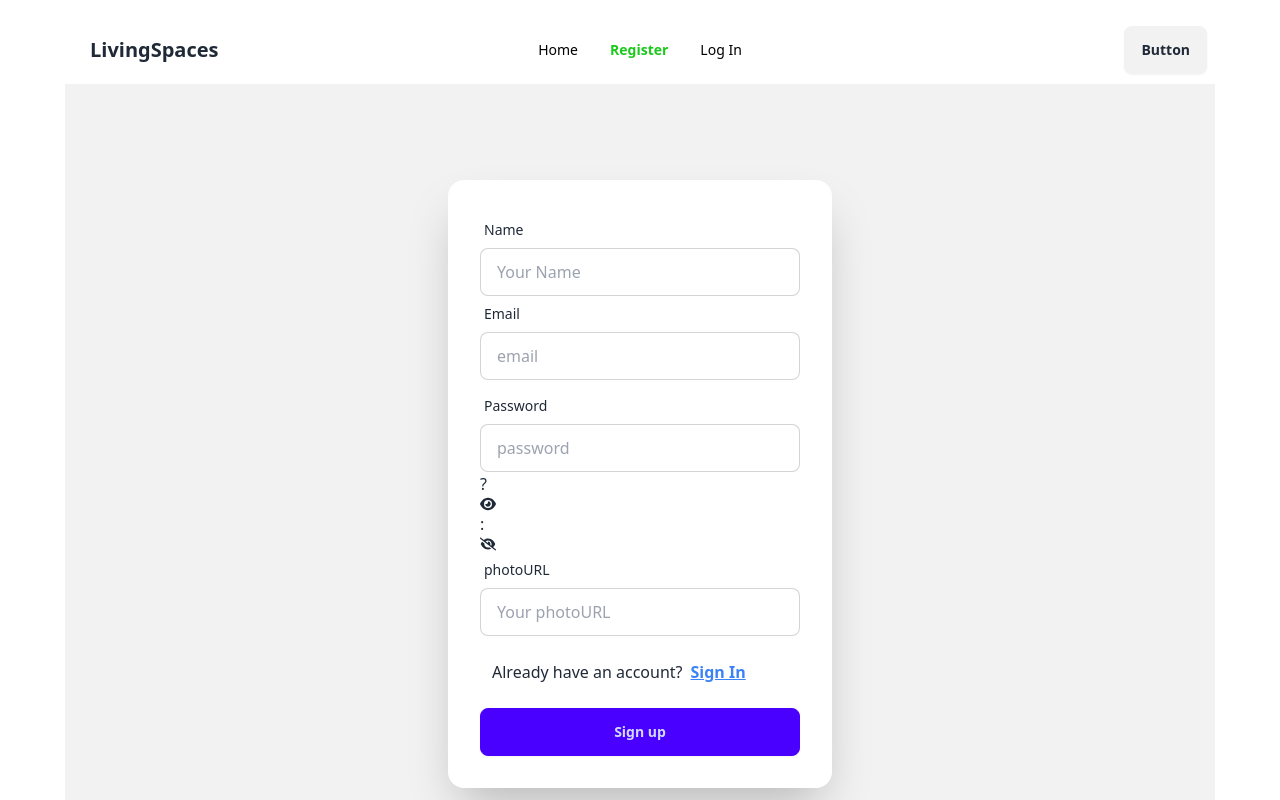
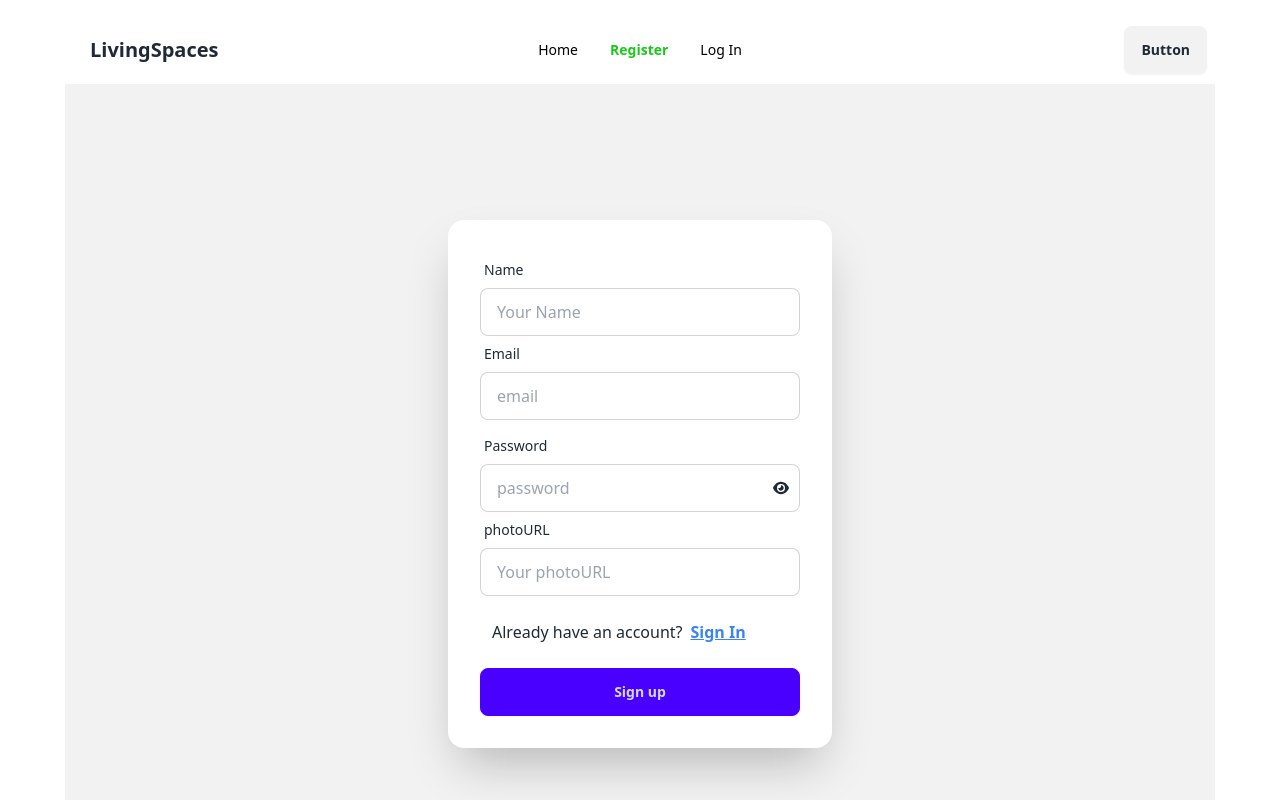
Before and after one commit to Safwan169/Real-State--9, a React (Vite) app: page /register in a window 1280 px wide. Shown: the top 800 px of the page. Built offline with nearby package versions, Linux system fonts and the light colour scheme.

Commit message:
forth commit

```diff
--- a/src/componants/Login.jsx
+++ b/src/componants/Login.jsx
@@ -8,12 +8,16 @@ import { auth } from './firebase.config';
 import { GithubAuthProvider } from "firebase/auth";
 import { FaGoogle } from "react-icons/fa";
 import { FaGithub } from "react-icons/fa";
-import { Helmet, HelmetProvider } from 'react-helmet-async';
+import { Helmet } from 'react-helmet-async';
+import { FaEye } from "react-icons/fa6";
+import { FaEyeSlash } from "react-icons/fa6";
+
+
 const Login = () => {
 
 
     const navigate = useNavigate()
-
+    const [eye, setEye] = useState(false)
     const [ok, setOk] = useState([])
     const [okk, setOkk] = useState()
     const info = useContext(myContext)
@@ -116,8 +120,10 @@ const Login = () => {
                                     <span className="label-text">Password</span>
                                 </label>
 
-                                    <input type="password" name='password' placeholder="password" className="input input-bordered" required />
+                                <div className='flex'>
+                                    <input type={eye ? 'text' : 'password'} name='password' placeholder="password" className="input w-full input-bordered" required /><div className='absolute mt-4 left-[325px]'>{eye ? <p onClick={() => setEye(!eye)}><FaEyeSlash /></p> : <p onClick={() => setEye(!eye)}><FaEye /></p>}</div>
 
+                                </div>
                                 {/* {
                                 okk && <p className=' ml-2 text-red-500'>{okk}</p>
                             } */}
--- a/src/componants/Register.jsx
+++ b/src/componants/Register.jsx
@@ -78,8 +78,10 @@ const Register = () => {
                             <label className="label">
                                 <span className="label-text">Password</span>
                             </label>
+                            <div className='flex'>
+                            <input type={eye?'text':'password'} name='password' placeholder="password" className="input w-full input-bordered" required /><div className='absolute mt-4 left-[325px]'>{eye?<p onClick={()=>setEye(!eye)}><FaEyeSlash /></p>:<p onClick={()=>setEye(!eye)}><FaEye /></p>}</div>
 
-                            <input type={eye?'text':'password'} name='password' placeholder="password" className="input input-bordered" required /> {eye}?<FaEye />:<FaEyeSlash />
+                            </div>
 
                             {
                                 okk && <p className=' ml-2 text-red-500'>{okk}</p>
@@ -87,7 +89,7 @@ const Register = () => {
                             <label className="label">
                                 <span className="label-text">photoURL</span>
                             </label>
-                            <input type="url" name='photoURL' placeholder="Your photoURL" className="input input-bordered" required />
+                            <input type="url" name='photoURL' placeholder="Your photoURL" className="input input-bordered" required  />
                             <p className='mt-6 ml-3'>Already have an account?<Link className='ml-2 text-blue-500 underline font-semibold hover:text-blue-600' to={'/login'} >Sign In</Link ></p>
 
                         </div>
```
Lines whose indentation alone changed are shown as unchanged.
